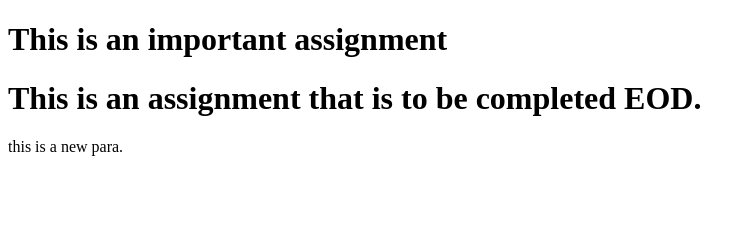
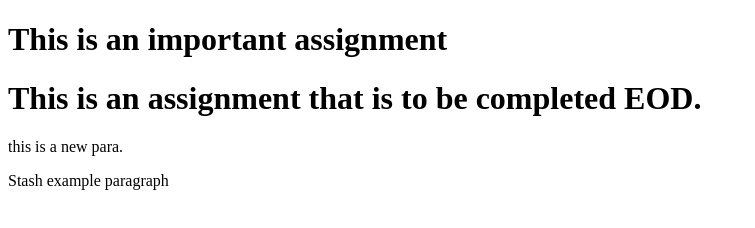
Before and after one commit to Thara-15/BugTracker, a plain HTML site: page index.html in a window 1280 px wide. Shown: the whole page, without its empty margins (0-755 px from the left). Drawn offline with Linux system fonts and the light colour scheme.

Commit message:
change: conflict resolved

```diff
--- a/index.html
+++ b/index.html
@@ -7,6 +7,10 @@
     <h1>This is an important assignment</h1>
     <h1>This is an assignment that is to be completed EOD.</h1>
     <p>this is a new para.</p>
+    <p>
+        Stash example paragraph
+    </p>
+    <!-- this is a comment line -->
 </head>
 <body>
 
```
